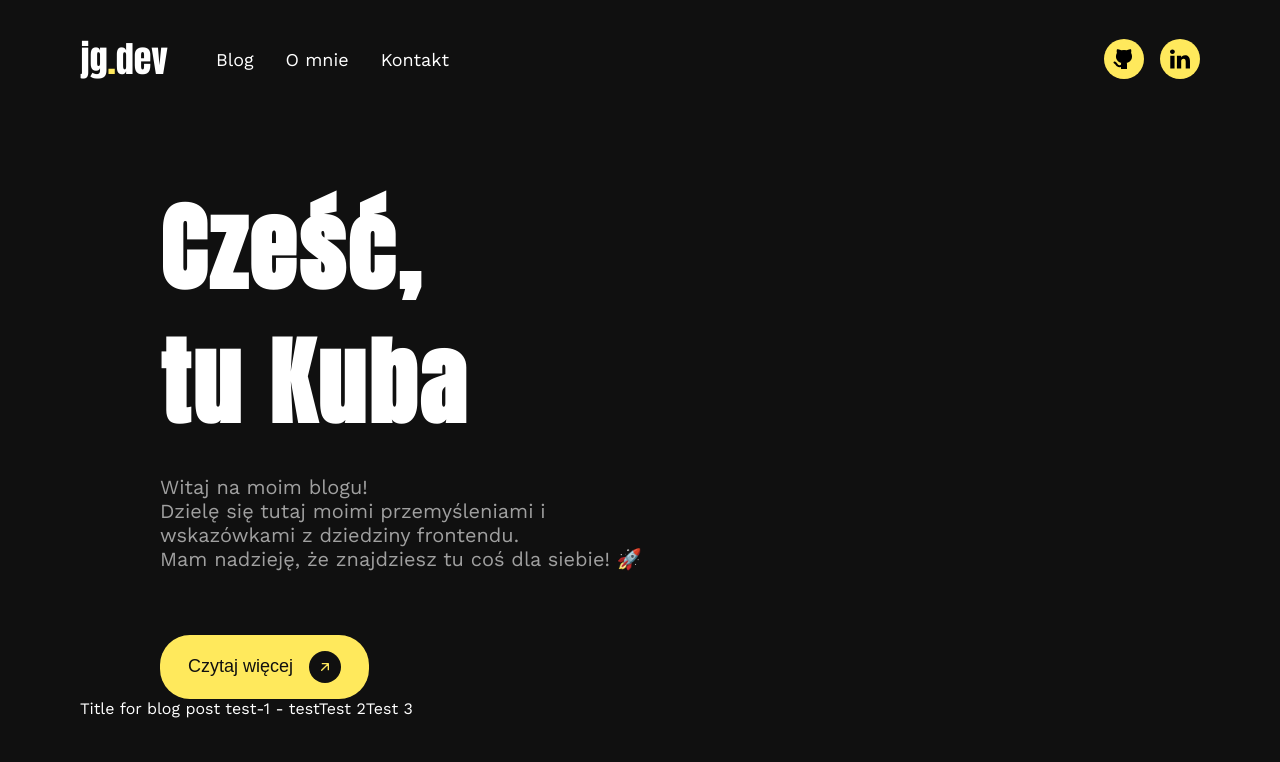
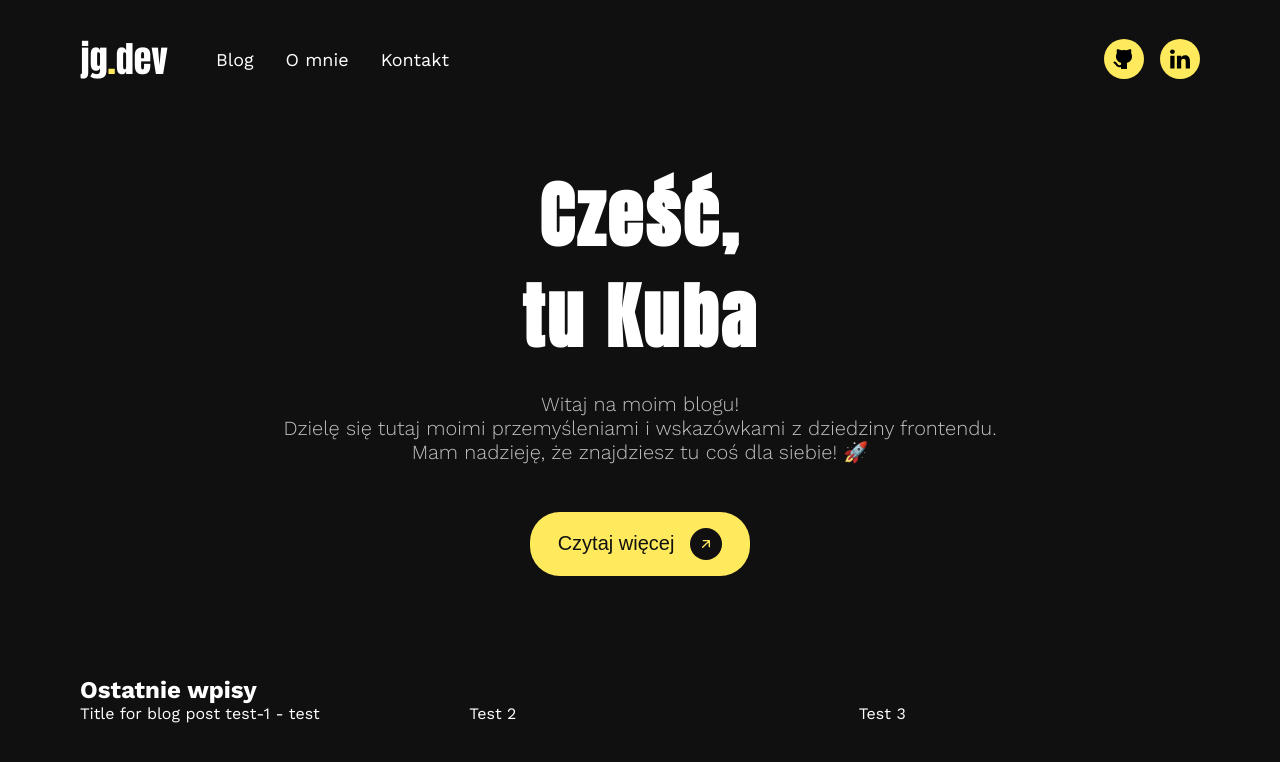
Before and after one commit to Goomel/personal-blog, a Next.js app: page / in a window 1280 px wide. Shown: the top 762 px of the page. Built offline with nearby package versions, Linux system fonts and the light colour scheme.

Commit message:
Changes in hero section and recent posts

```diff
--- a/src/app/page.js
+++ b/src/app/page.js
@@ -1,5 +1,4 @@
-import { getBlogPosts } from '@/lib/mdxUtils';
-import PostListing from '@/components/blog/postListing/PostListing';
+import RecentPosts from '@/components/blog/recentPosts/recentPosts';
 import Hero from '@/components/hero/Hero';
 
 export const metadata = {
@@ -8,12 +7,10 @@ export const metadata = {
 };
 
 export default function Home() {
-  const allPosts = getBlogPosts();
-
   return (
     <>
       <Hero />
-      <PostListing posts={allPosts} />
+      <RecentPosts />
     </>
   );
 }
--- a/src/components/blog/postListing/PostListing.js
+++ b/src/components/blog/postListing/PostListing.js
@@ -1,15 +1,14 @@
-import React from 'react';
 import Link from 'next/link';
 
 const PostListing = ({ posts }) => {
   return (
-    <div>
+    <>
       {posts.map(({ slug, metadata: { title } }) => (
-        <Link href={`/blog/${slug}`} key={slug}>
-          {title}
-        </Link>
+        <div key={slug}>
+          <Link href={`/blog/${slug}`}>{title}</Link>
+        </div>
       ))}
-    </div>
+    </>
   );
 };
 
--- /dev/null
+++ b/src/components/blog/recentPosts/RecentPosts.js
@@ -0,0 +1,19 @@
+import { getBlogPosts } from '@/lib/mdxUtils';
+import PostListing from '../postListing/PostListing';
+import Grid from '@/components/shared/grid/Grid';
+import styles from './recentPosts.module.scss';
+
+const RecentPosts = () => {
+  const allPosts = getBlogPosts();
+
+  return (
+    <section className={styles.recentPostsWrapper}>
+      <h2>Ostatnie wpisy</h2>
+      <Grid>
+        <PostListing posts={allPosts} />
+      </Grid>
+    </section>
+  );
+};
+
+export default RecentPosts;
--- /dev/null
+++ b/src/components/blog/recentPosts/recentPosts.module.scss
@@ -0,0 +1,11 @@
+@import '@/styles/mixins.scss';
+
+.recentPostsWrapper {
+  padding-top: 60px;
+}
+
+@include mediaquery('lg') {
+  .recentPostsWrapper {
+    padding-top: 100px;
+  }
+}
--- a/src/components/buttons/mainButton/mainButton.module.scss
+++ b/src/components/buttons/mainButton/mainButton.module.scss
@@ -2,7 +2,7 @@
 
 .buttonWrapper {
   background-color: var(--yellow-500);
-  padding: 1rem 1.5rem;
+  padding: 0.75rem 1.5rem;
   border: none;
   border-radius: 30px;
   display: inline-flex;
@@ -11,7 +11,7 @@
 
   .buttonText {
     color: var(--black-500);
-    font-size: var(--text-lg);
+    font-size: var(--text-base);
   }
 
   .arrowWrapper {
@@ -21,6 +21,7 @@
     display: flex;
     justify-content: center;
     align-items: center;
+    flex-shrink: 0;
     overflow: hidden;
     border-radius: 50%;
     margin-left: 1rem;
@@ -63,10 +64,9 @@
 @include mediaquery('lg') {
   .buttonWrapper {
     padding: 1rem 1.75rem;
+
+    .buttonText {
+      font-size: var(--text-xl);
+    }
   }
-
-  .buttonText {
-    font-size: var(--text-xl);
-  }
-
 }
--- a/src/components/hero/Hero.js
+++ b/src/components/hero/Hero.js
@@ -6,9 +6,9 @@ const HeroSection = () => {
   return (
     <header className={styles.heroWrapper}>
       <h1 className={styles.title}>
-        Cześć,
+        <span>Cześć,</span>
         <br />
-        tu Kuba
+        <span>tu Kuba</span>
       </h1>
       <p className={styles.description}>
         Witaj na moim blogu!
--- a/src/components/hero/hero.module.scss
+++ b/src/components/hero/hero.module.scss
@@ -1,12 +1,12 @@
 @import '@/styles/mixins.scss';
 
 .heroWrapper {
-  margin-top: 4rem;
-  max-width: 380px;
+  margin-top: 3rem;
+  text-align: center;
 }
 
 .title {
-  font-size: clamp(var(--text-5xl), 10vw, var(--text-8xl));
+  font-size: clamp(var(--text-5xl), 10vw, var(--text-7xl));
   line-height: 1.4;
   color: var(--white);
   font-family: var(--font-heading);
@@ -16,18 +16,18 @@
 
 .description {
   font-size: clamp(var(--text-base), 2vw, var(--text-xl));
-  color: var(--gray-400);
+  color: var(--gray-300);
   font-family: var(--font-sans);
+  font-weight: 300;
   margin-bottom: 2rem;
 }
 
 @include mediaquery('lg') {
   .heroWrapper {
-    margin: 6rem 0 0 5rem;
-    max-width: 500px;
+    margin: 5rem auto 0 auto;
   }
 
   .description {
-    margin-bottom: 4rem;
+    margin-bottom: 3rem;
   }
 }
--- a/src/components/navigation/hamburger/hamburger.module.scss
+++ b/src/components/navigation/hamburger/hamburger.module.scss
@@ -12,30 +12,17 @@
   cursor: pointer;
   background-color: transparent;
   border: none;
-  z-index: 1;
+  z-index: 2;
 
   &.isOpen {
     .hamburgerLine {
       &:first-child {
-        transform: translateY(
-            calc(
-              (var(--gap-between-lines) / 2) +
-                (var(--hamburger-line-height) / 2)
-            )
-          )
-          rotate(45deg);
+        transform: translateY(calc((var(--gap-between-lines) / 2) + (var(--hamburger-line-height) / 2))) rotate(45deg);
         // transform-origin: 50% 0%;
       }
+
       &:last-child {
-        transform: translateY(
-            calc(
-              (
-                  (var(--gap-between-lines) / 2) +
-                    (var(--hamburger-line-height) / 2)
-                ) * -1
-            )
-          )
-          rotate(-45deg);
+        transform: translateY(calc(((var(--gap-between-lines) / 2) + (var(--hamburger-line-height) / 2)) * -1)) rotate(-45deg);
       }
     }
   }
--- a/src/components/navigation/logo/logo.module.scss
+++ b/src/components/navigation/logo/logo.module.scss
@@ -4,7 +4,7 @@
   font-size: var(--text-3xl);
   color: var(--white);
   font-family: var(--font-heading);
-  z-index: 3;
+  z-index: 2;
 }
 
 .dot {
--- a/src/components/navigation/navigation.module.scss
+++ b/src/components/navigation/navigation.module.scss
@@ -11,6 +11,7 @@
   left: 0;
   width: 100%;
   height: 100vh;
+  z-index: 1;
   align-items: center;
   flex-direction: column;
   padding-top: 8rem;
--- /dev/null
+++ b/src/components/shared/grid/Grid.js
@@ -0,0 +1,7 @@
+import styles from './grid.module.scss';
+
+const Grid = ({ children }) => {
+  return <div className={styles.grid}>{children}</div>;
+};
+
+export default Grid;
--- /dev/null
+++ b/src/components/shared/grid/grid.module.scss
@@ -0,0 +1,7 @@
+@import '@/styles/mixins.scss';
+
+.grid {
+  display: grid;
+  grid-template-columns: repeat(auto-fill, minmax(300px, 1fr));
+  gap: 3rem;
+}
```
